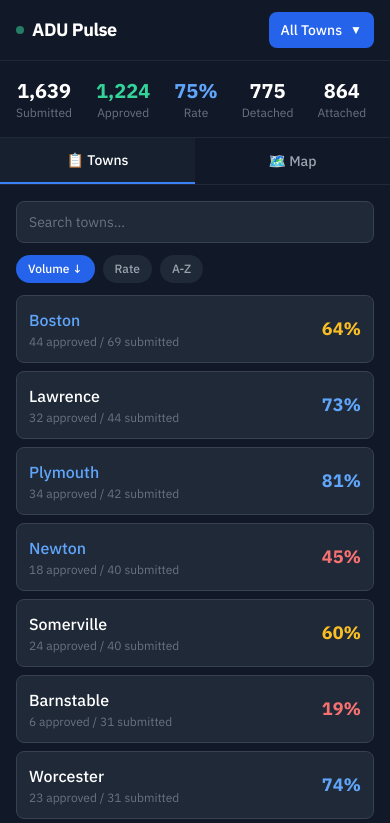
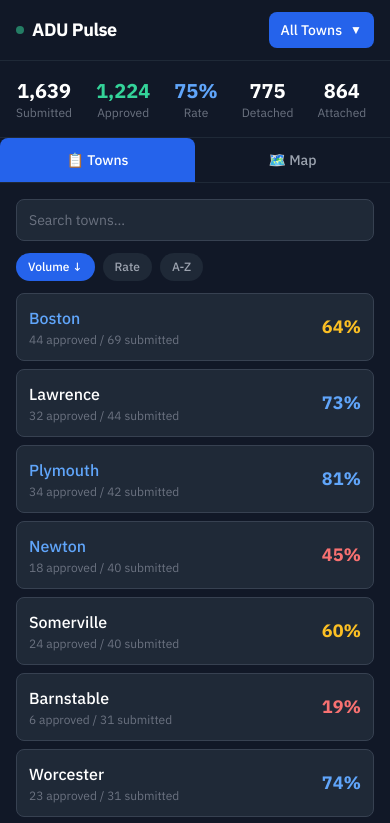
Before and after one commit to atwoodcollects/adupulse, a Next.js app: page / in a window 390 px wide. Shown: the top 823 px of the page. Built offline with nearby package versions, Linux system fonts and the light colour scheme.

Commit message:
Make mobile tabs more prominent

```diff
--- a/src/app/page.tsx
+++ b/src/app/page.tsx
@@ -214,7 +214,7 @@ export default function Dashboard() {
             onClick={() => setMobileView('list')}
             className={`flex-1 py-3 text-sm font-medium transition-colors ${
               mobileView === 'list'
-                ? 'text-white border-b-2 border-blue-500 bg-gray-800/50'
+                ? 'text-white bg-blue-600 rounded-t-lg'
                 : 'text-gray-400'
             }`}
           >
@@ -224,7 +224,7 @@ export default function Dashboard() {
             onClick={() => setMobileView('map')}
             className={`flex-1 py-3 text-sm font-medium transition-colors ${
               mobileView === 'map'
-                ? 'text-white border-b-2 border-blue-500 bg-gray-800/50'
+                ? 'text-white bg-blue-600 rounded-t-lg'
                 : 'text-gray-400'
             }`}
           >
```
